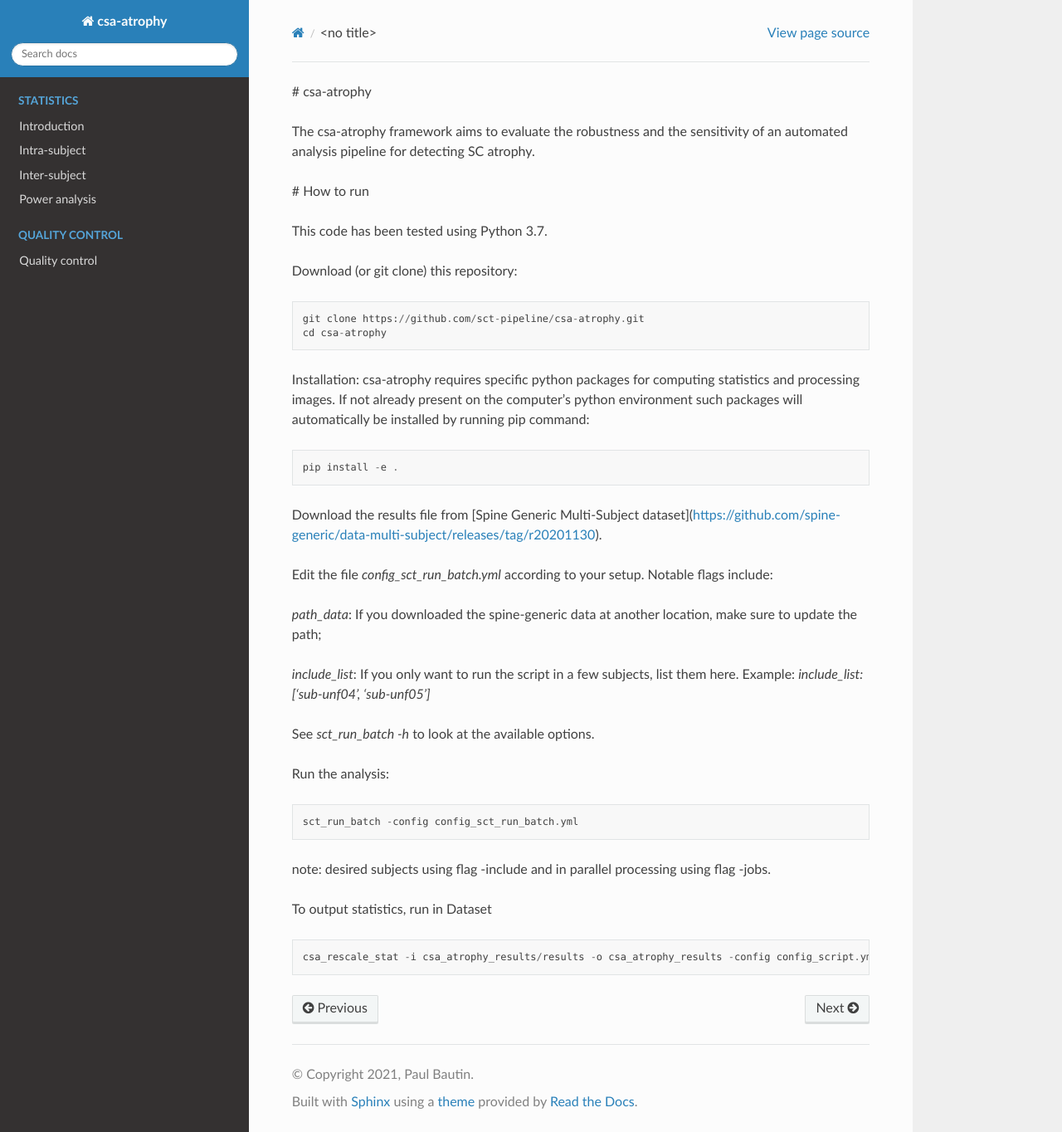
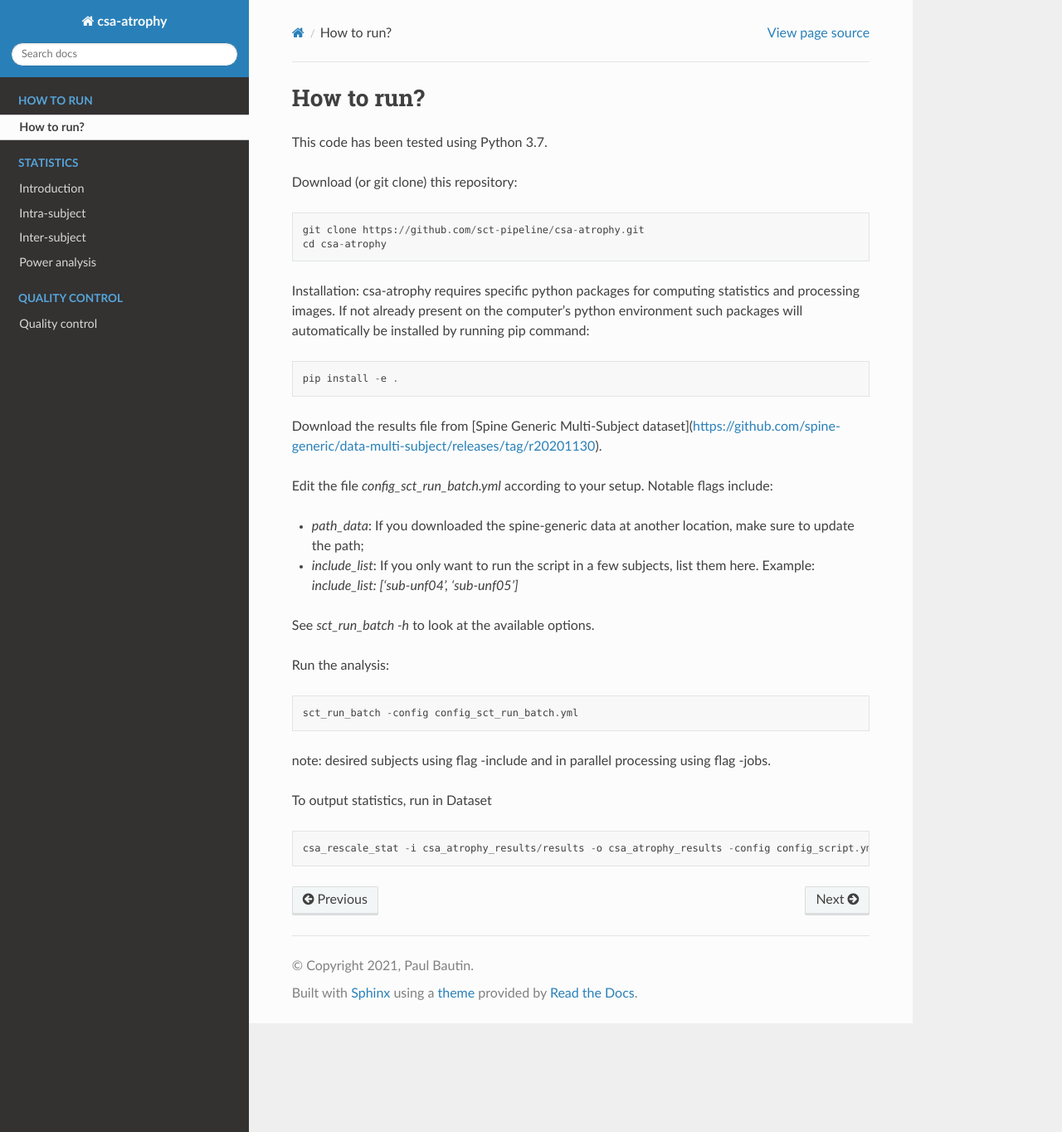
Before and after one commit to sct-pipeline/csa-atrophy, a Sphinx documentation site: the page built from docs/how_to_run.rst, in a window 1280 px wide and 1364 px high. Shown: the whole window at 83% size. Built offline with Sphinx 7.4.7 and the Read the Docs theme 2.0.0, drawn with Linux system fonts in a browser that asks for light colours.

Commit message:
- add title to how to run

```diff
--- a/docs/how_to_run.rst
+++ b/docs/how_to_run.rst
@@ -1,8 +1,5 @@
-# csa-atrophy
-
-The csa-atrophy framework aims to evaluate the robustness and the sensitivity of an automated analysis pipeline for detecting SC atrophy.
-
-# How to run
+How to run?
+============
 
 This code has been tested using Python 3.7.
 
```
